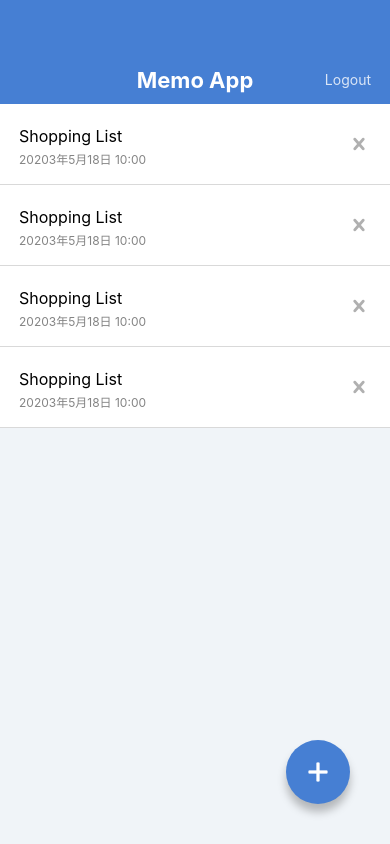
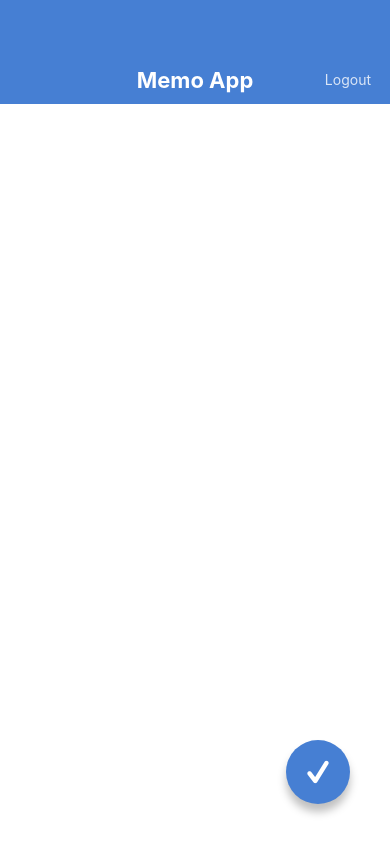
Before and after one commit to fujitakeito/MemoApp, a React Native app: screen / in a window 390 px wide. Built offline with nearby package versions, Linux system fonts and the light colour scheme.

Commit message:
Create MemoEditScreen and MemoCreateScreen

```diff
--- a/App.jsx
+++ b/App.jsx
@@ -1,8 +1,10 @@
 import MemoListScreen from './src/screens/MemoListScreen';
 import MemoDetailScreen from './src/screens/MemoDetailScreen';
+import MemoEditScreen from './src/screens/MemoEditScreen';
+import MemoCreateScreen from './src/screens/MemoCreateScreen';
 
 export default function App() {
   return (
-    <MemoListScreen/>
+    <MemoCreateScreen/>
   );
 }
--- /dev/null
+++ b/src/screens/MemoCreateScreen.jsx
@@ -0,0 +1,34 @@
+import { StyleSheet, Text, TextInput, View, KeyboardAvoidingView } from 'react-native'
+import React from 'react'
+import AppBar from '../components/AppBar'
+import CircleButton from '../components/CircleButton'
+import { Entypo } from '@expo/vector-icons'
+
+export default function MemoCreateScreen() {
+    return (
+        <KeyboardAvoidingView style={styles.container} behavior='height'>
+                <AppBar/>
+                <View style={styles.inputContainer}>
+                    <TextInput value='' multiline style={styles.input} />
+                </View>
+                <CircleButton name='check' />
+        </KeyboardAvoidingView>
+    )
+}
+
+const styles = StyleSheet.create({
+    container: {
+        flex: 1,
+    },
+    inputContainer: {
+        paddingHorizontal: 27,
+        paddingVertical: 32,
+        flex: 1
+    },
+    input: {
+        flex: 1,
+        textAlignVertical: "top",
+        fontSize: 16,
+        lineHeight: 24,
+    }
+})
--- /dev/null
+++ b/src/screens/MemoEditScreen.jsx
@@ -0,0 +1,34 @@
+import { StyleSheet, Text, TextInput, View, KeyboardAvoidingView } from 'react-native'
+import React from 'react'
+import AppBar from '../components/AppBar'
+import CircleButton from '../components/CircleButton'
+import { Entypo } from '@expo/vector-icons'
+
+export default function MemoEditScreen() {
+    return (
+        <KeyboardAvoidingView style={styles.container} behavior='height'>
+                <AppBar/>
+                <View style={styles.inputContainer}>
+                    <TextInput value='Shopping List' multiline style={styles.input} />
+                </View>
+                <CircleButton name='check' />
+        </KeyboardAvoidingView>
+    )
+}
+
+const styles = StyleSheet.create({
+    container: {
+        flex: 1,
+    },
+    inputContainer: {
+        paddingHorizontal: 27,
+        paddingVertical: 32,
+        flex: 1
+    },
+    input: {
+        flex: 1,
+        textAlignVertical: "top",
+        fontSize: 16,
+        lineHeight: 24,
+    }
+})
```
